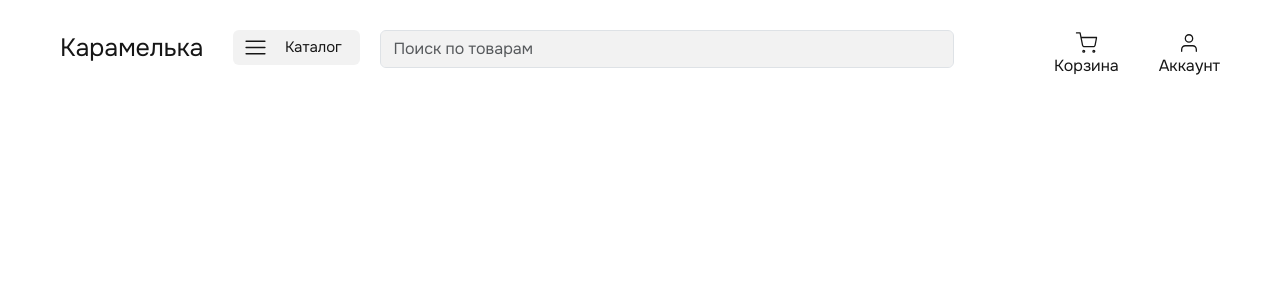
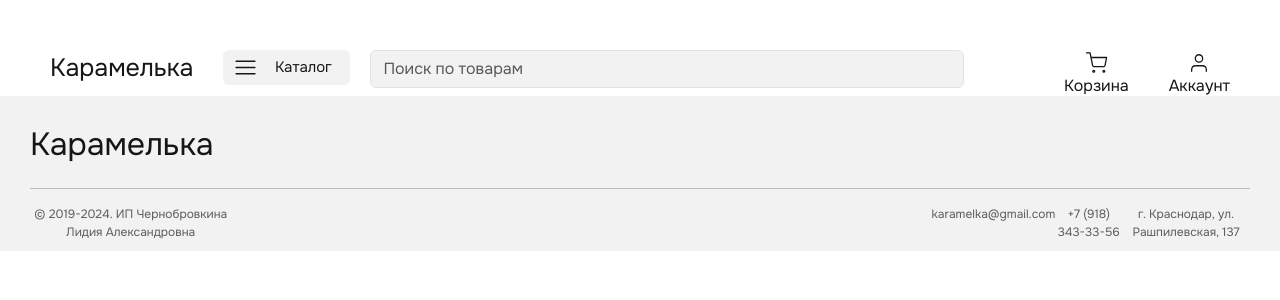
Before and after one commit to AngelinaCher/candy-store, a Vue app in the folder candy_store_client/: page /cart in a window 1280 px wide. Shown: the top 300 px of the page. Built offline with nearby package versions, Linux system fonts and the light colour scheme.

Commit message:
feat(candy_store_client): добавлен footer

```diff
--- a/candy_store_client/src/App.vue
+++ b/candy_store_client/src/App.vue
@@ -2,17 +2,20 @@
   <div id="app">
     <AppHeader/>
     <router-view/>
+    <AppFooter />
   </div>
 </template>
 
 <script>
 import AppHeader from "./components/app/AppHeader.vue";
+import AppFooter from "./components/app/AppFooter.vue";
 
 export default {
   name: "MainPage",
   components: {
     AppHeader,
-  }
+    AppFooter,
+  },
 }
 </script>
 
--- a/candy_store_client/src/assets/styles/main.scss
+++ b/candy_store_client/src/assets/styles/main.scss
@@ -5,8 +5,10 @@ body, html {
   font-family: "Onest-Regular", sans-serif;
 }
 
-#app, .main-page, .app-header {
-  margin: 30px;
+.main-page, .app-header {
+  margin-top: 50px;
+  margin-left: 50px;
+  margin-right: 50px;
 }
 
 .custom-input {
@@ -121,18 +123,50 @@ body, html {
 
 /***** End AppHeader *****/
 
+/***** Start AppFooter *****/
+.app-footer {
+  padding: 30px;
+  left: 0;
+  bottom: 0;
+  width: 100%;
+  background-color: $color-grey;
+  color: $color-black;
+  height: 155px;
+  text-align: center;
+}
+
+.app-footer_main {
+  display: flex;
+  justify-content: space-between;
+}
+
+.app-footer_main h1 {
+  font-weight: 400;
+  font-size: 32px;
+}
+
+.app-footer_contacts {
+  display: flex;
+  justify-content: space-between;
+  font-weight: 400;
+  font-size: 12px;
+  color: #5d5d5d;
+}
+
+/***** End AppFooter *****/
+
 /***** Start MainPage *****/
 
 .main-page_banner {
   border-radius: 16px;
   width: 100%;
-  min-height: 607px;
+  min-height: 407px;
   background: #ebebeb;
   padding-left: 30px;
 }
 
 .main-page_banner h1 {
-  padding-top: 20%;
+  padding-top: 150px;
 }
 
 .main-page_banner p {
--- /dev/null
+++ b/candy_store_client/src/components/app/AppFooter.vue
@@ -0,0 +1,20 @@
+<template>
+  <div class="app-footer">
+    <div class="app-footer_main">
+      <h1>Карамелька</h1>
+    </div>
+    <hr>
+    <div class="app-footer_contacts">
+      <p style="margin-right: 700px">© 2019-2024. ИП Чернобровкина Лидия Александровна</p>
+      <p>karamelka@gmail.com</p>
+      <p>+7 (918) 343-33-56</p>
+      <p>г. Краснодар, ул. Рашпилевская, 137</p>
+    </div>
+  </div>
+</template>
+
+<script>
+export default {
+  name: "AppFooter",
+}
+</script>
```
